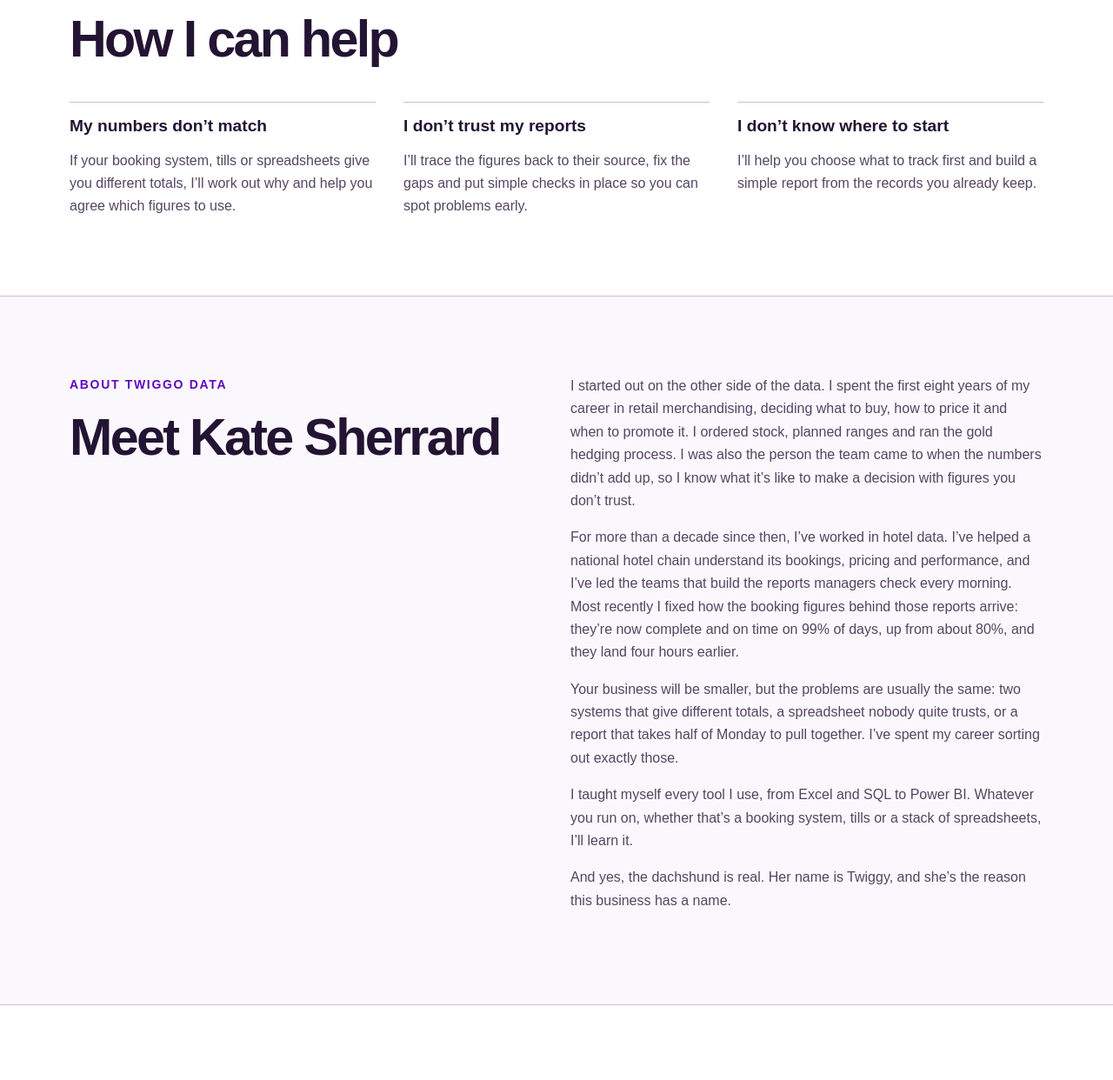
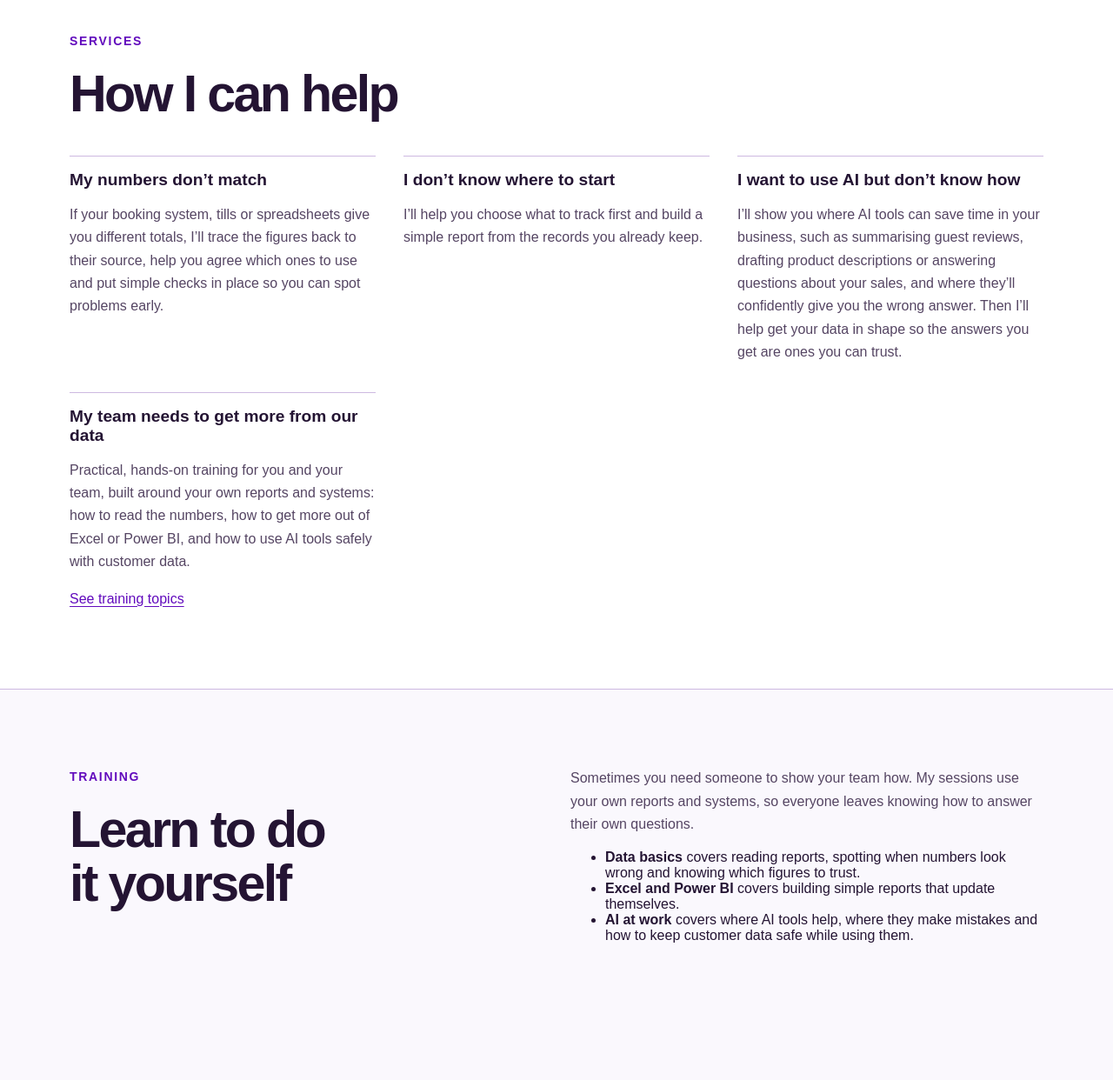
Before and after one commit to twiggo-data/twiggo-data-website, a plain HTML site: page index.html in a window 1280 px wide. Shown: the part 883-2125 px from the top of the page at 87% size. Drawn offline with Linux system fonts and the light colour scheme.

Commit message:
Add practical AI advice and training to the homepage

```diff
--- a/index.html
+++ b/index.html
@@ -11,14 +11,14 @@
 <body>
 <header class="wrap header">
 <a class="brand" href="#top"><img src="twiggo-data-logo.webp" width="900" height="450" alt="Twiggo Data"></a>
-<nav aria-label="Main navigation"><a href="#services">Services</a><a href="#about">About</a><a href="#contact">Contact</a></nav>
+<nav aria-label="Main navigation"><a href="#services">Services</a><a href="#training">Training</a><a href="#about">About</a><a href="#contact">Contact</a></nav>
 </header>
 <main id="top">
 <section class="hero wrap" aria-labelledby="headline">
 <div>
 <p class="eyebrow">For small and medium-sized hotels and retailers</p>
 <h1 id="headline">Make sense of <em>your numbers.</em></h1>
-<p class="intro">I help hotels and retailers make better use of the data they already have. You don’t need an enterprise platform or a team of consultants to find out why your numbers differ or build a report you can trust.</p>
+<p class="intro">I help hotels and retailers make better use of the data they already have, and get real value from AI without the hype. You don’t need an enterprise platform or a team of consultants to find out why your numbers differ, build a report you can trust or work out where AI could save you time.</p>
 <a class="button" href="#contact">Talk to me</a>
 </div>
 <figure class="diagram">
@@ -35,10 +35,22 @@
 <p class="eyebrow">Services</p>
 <h2>How I can help</h2>
 <div class="services">
-<article><h3>My numbers don’t match</h3><p>If your booking system, tills or spreadsheets give you different totals, I’ll work out why and help you agree which figures to use.</p></article>
-<article><h3>I don’t trust my reports</h3><p>I’ll trace the figures back to their source, fix the gaps and put simple checks in place so you can spot problems early.</p></article>
+<article><h3>My numbers don’t match</h3><p>If your booking system, tills or spreadsheets give you different totals, I’ll trace the figures back to their source, help you agree which ones to use and put simple checks in place so you can spot problems early.</p></article>
 <article><h3>I don’t know where to start</h3><p>I’ll help you choose what to track first and build a simple report from the records you already keep.</p></article>
+<article><h3>I want to use AI but don’t know how</h3><p>I’ll show you where AI tools can save time in your business, such as summarising guest reviews, drafting product descriptions or answering questions about your sales, and where they’ll confidently give you the wrong answer. Then I’ll help get your data in shape so the answers you get are ones you can trust.</p></article>
+<article><h3>My team needs to get more from our data</h3><p>Practical, hands-on training for you and your team, built around your own reports and systems: how to read the numbers, how to get more out of Excel or Power BI, and how to use AI tools safely with customer data.</p><p><a href="#training">See training topics</a></p></article>
 </div>
+</div>
+</section>
+<section class="wrap section about" id="training" aria-labelledby="training-title">
+<div><p class="eyebrow">Training</p><h2 id="training-title">Learn to do it yourself</h2></div>
+<div>
+<p>Sometimes you need someone to show your team how. My sessions use your own reports and systems, so everyone leaves knowing how to answer their own questions.</p>
+<ul>
+<li><strong>Data basics</strong> covers reading reports, spotting when numbers look wrong and knowing which figures to trust.</li>
+<li><strong>Excel and Power BI</strong> covers building simple reports that update themselves.</li>
+<li><strong>AI at work</strong> covers where AI tools help, where they make mistakes and how to keep customer data safe while using them.</li>
+</ul>
 </div>
 </section>
 <section class="wrap section about" id="about">
```
